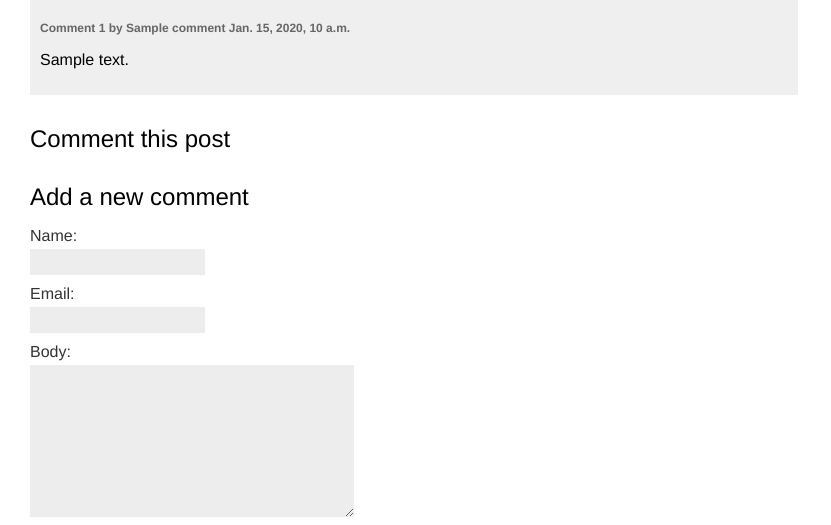
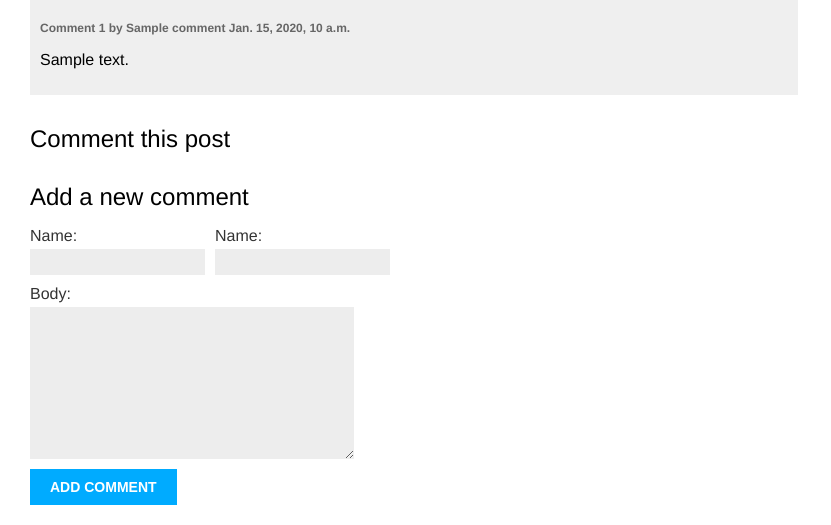
Before and after one commit to anhbkpro/django5-blog, a Django app: a page that uses mysite/blog/templates/blog/post/includes/comment_form.html in a window 1280 px wide. Shown: the part 235-760 px from the top of the page, without its empty margins (0-831 px from the left). Run offline with Django 5.2, Linux system fonts and the light colour scheme; tables that the repository leaves empty hold one stand-in row (values such as "Sample post").

Commit message:
Using simplified templates for form rendering

```diff
--- a/mysite/blog/templates/blog/post/includes/comment_form.html
+++ b/mysite/blog/templates/blog/post/includes/comment_form.html
@@ -1,6 +1,12 @@
 <h2>Add a new comment</h2>
 <form action="{% url 'blog:post_comment' post.id %}" method="post">
-    {{ form.as_p }}
+    <div class="left">
+        {{ form.name.as_field_group }}
+    </div>
+    <div class="left">
+      {{ form.name.as_field_group }}
+    </div>
+    {{ form.body.as_field_group }}
     {% csrf_token %}
-    <input type="submit" value="Add comment">
+    <p><input type="submit" value="Add comment"></p>
 </form>
```
